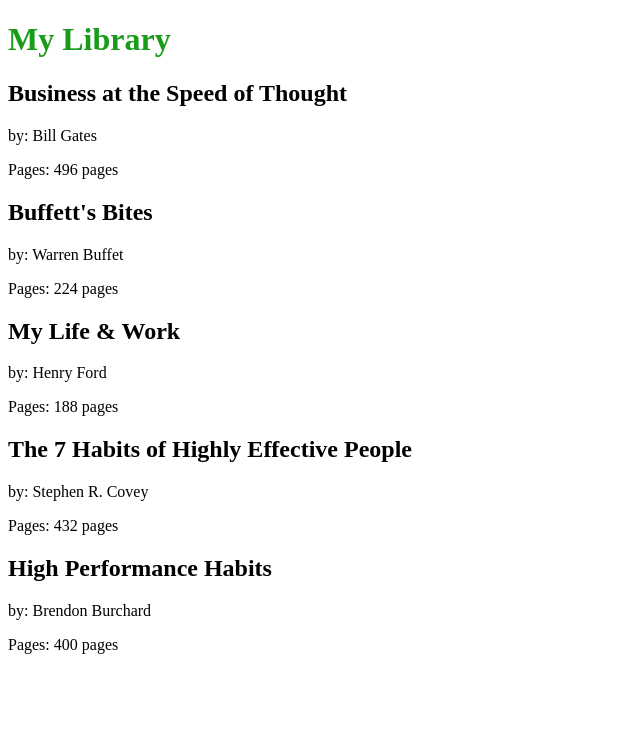
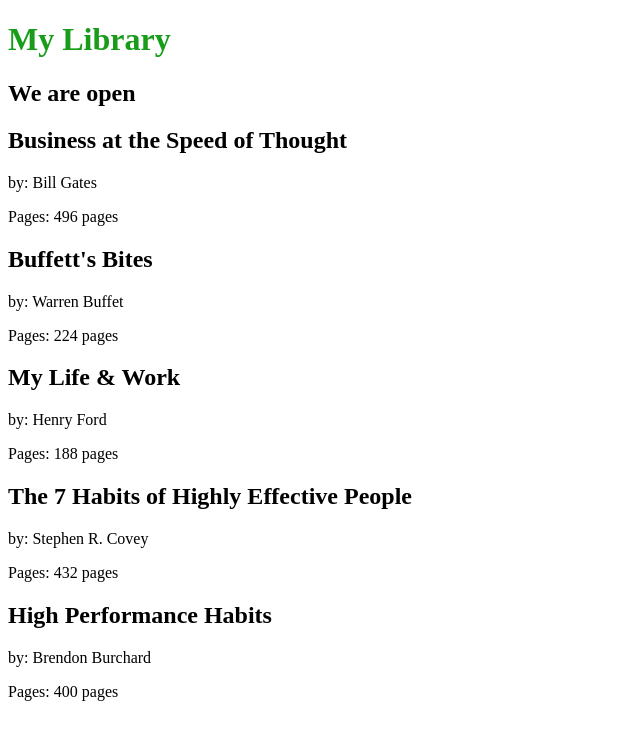
Before and after one commit to mildredpastryk/library, a React (Create React App) app: page / in a window 1280 px wide. Shown: the top 740 px of the page, without its empty margins (0-640 px from the left). Built offline with nearby package versions, Linux system fonts and the light colour scheme.

Commit message:
test the state condition

```diff
--- a/src/index.js
+++ b/src/index.js
@@ -33,6 +33,7 @@
 	    return (
 		 <div>
             <h1 className="App-title">My Library</h1>
+            <h2>We are {this.state.open ? 'open' : 'closed'}</h2>
             {books.map (
                 (book, i) =>
                     <Book
```
